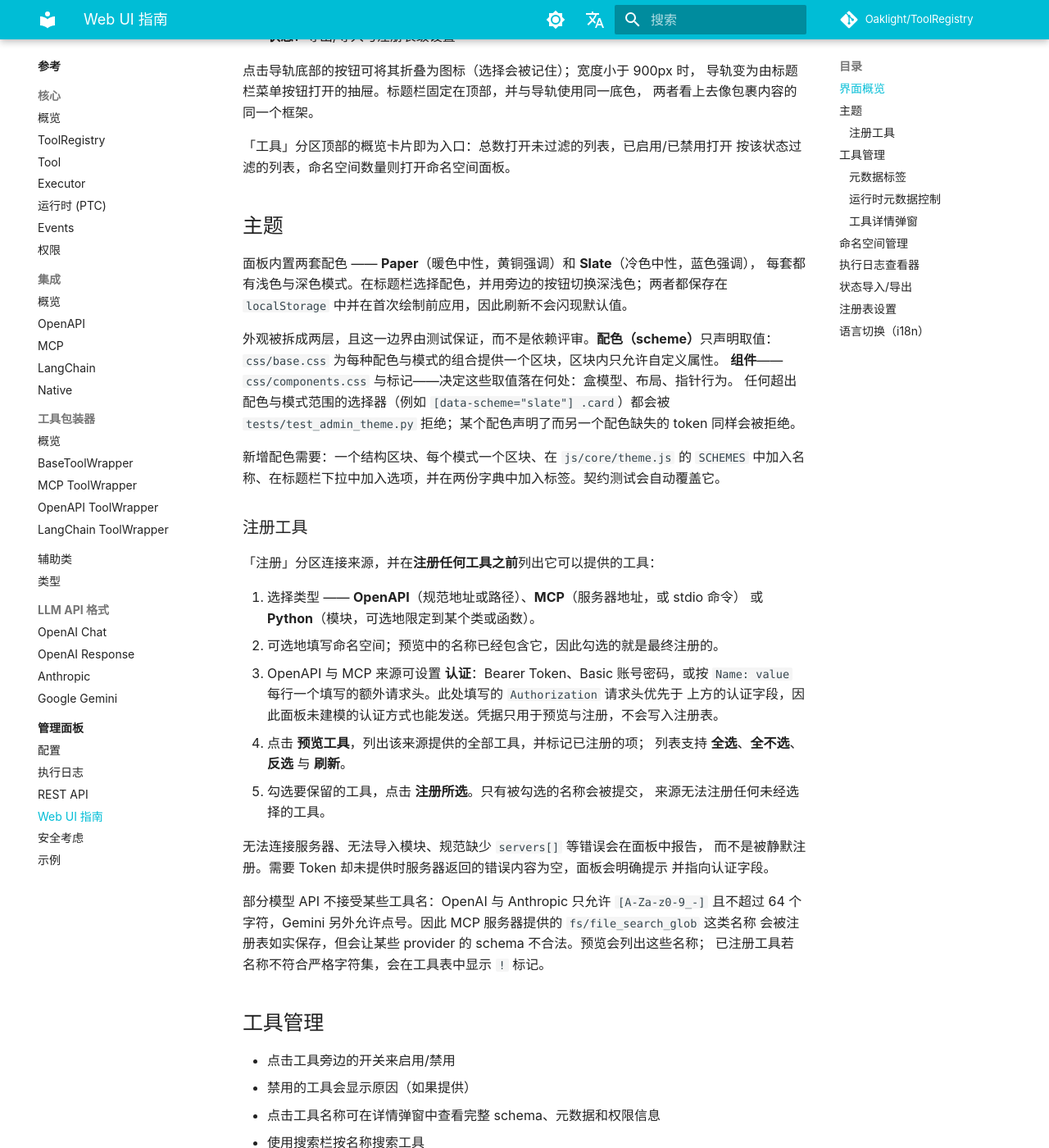
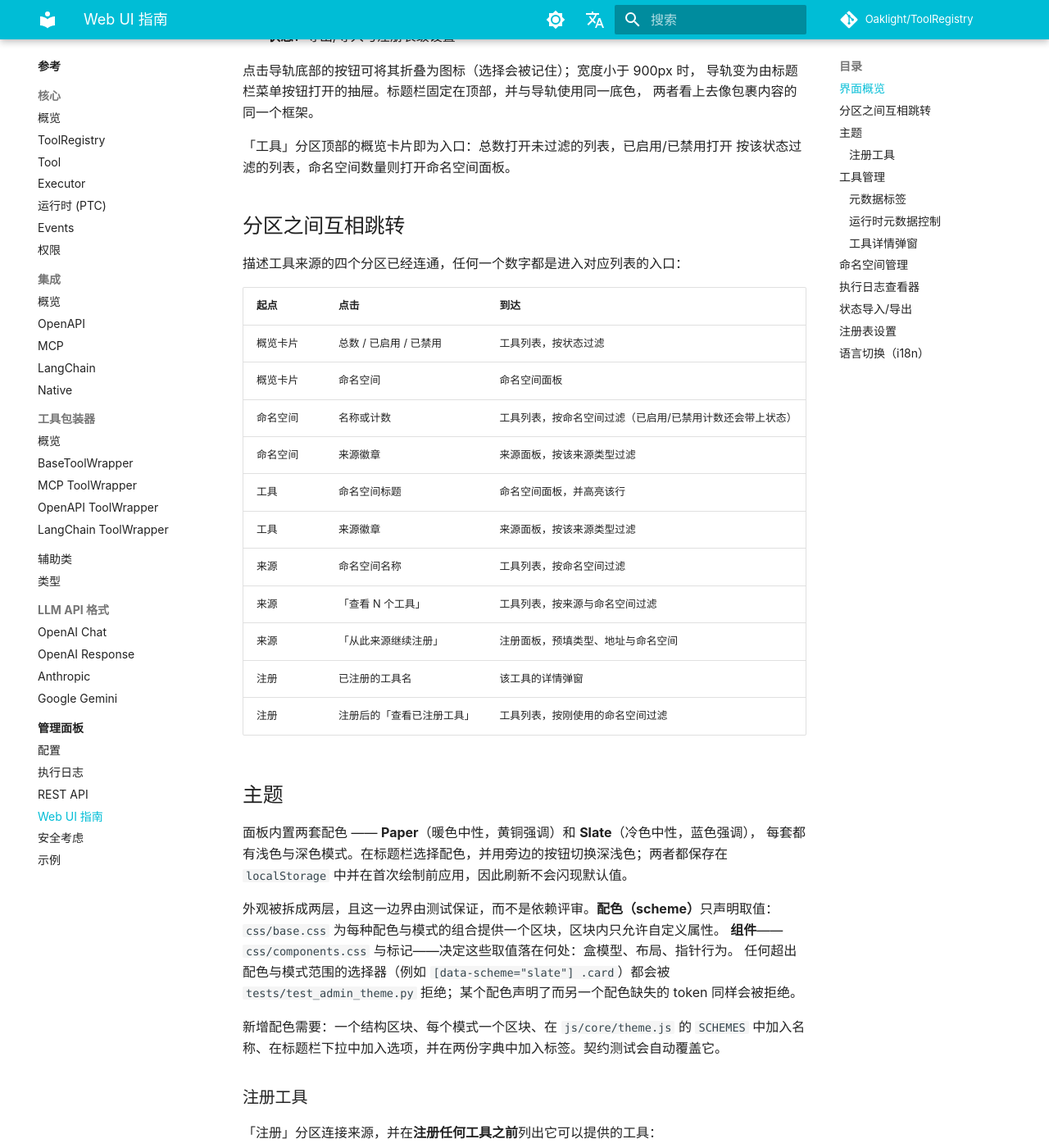
Before and after one commit to Oaklight/ToolRegistry, an MkDocs documentation site: the page built from docs/admin/web-ui.md, in a window 1280 px wide and 1400 px high, scrolled down 633 px. Shown: the whole window at 82% size. Built offline with MkDocs 1.6.1 and Material for MkDocs 9.7.7, drawn with Linux system fonts in a browser that asks for light colours; some web fonts are replaced; comment, search, counter and statistics services are not loaded.

Commit message:
docs(admin): 四个工具分区之间的互相跳转

```diff
--- a/docs/admin/web-ui.md
+++ b/docs/admin/web-ui.md
@@ -21,6 +21,24 @@
 
 「工具」分区顶部的概览卡片即为入口：总数打开未过滤的列表，已启用/已禁用打开
 按该状态过滤的列表，命名空间数量则打开命名空间面板。
+
+## 分区之间互相跳转
+
+描述工具来源的四个分区已经连通，任何一个数字都是进入对应列表的入口：
+
+| 起点 | 点击 | 到达 |
+|---|---|---|
+| 概览卡片 | 总数 / 已启用 / 已禁用 | 工具列表，按状态过滤 |
+| 概览卡片 | 命名空间 | 命名空间面板 |
+| 命名空间 | 名称或计数 | 工具列表，按命名空间过滤（已启用/已禁用计数还会带上状态） |
+| 命名空间 | 来源徽章 | 来源面板，按该来源类型过滤 |
+| 工具 | 命名空间标题 | 命名空间面板，并高亮该行 |
+| 工具 | 来源徽章 | 来源面板，按该来源类型过滤 |
+| 来源 | 命名空间名称 | 工具列表，按命名空间过滤 |
+| 来源 | 「查看 N 个工具」 | 工具列表，按来源与命名空间过滤 |
+| 来源 | 「从此来源继续注册」 | 注册面板，预填类型、地址与命名空间 |
+| 注册 | 已注册的工具名 | 该工具的详情弹窗 |
+| 注册 | 注册后的「查看已注册工具」 | 工具列表，按刚使用的命名空间过滤 |
 
 ## 主题
 
```
Also changed, not shown: docs/changelog.md (+1 -0 lines).
